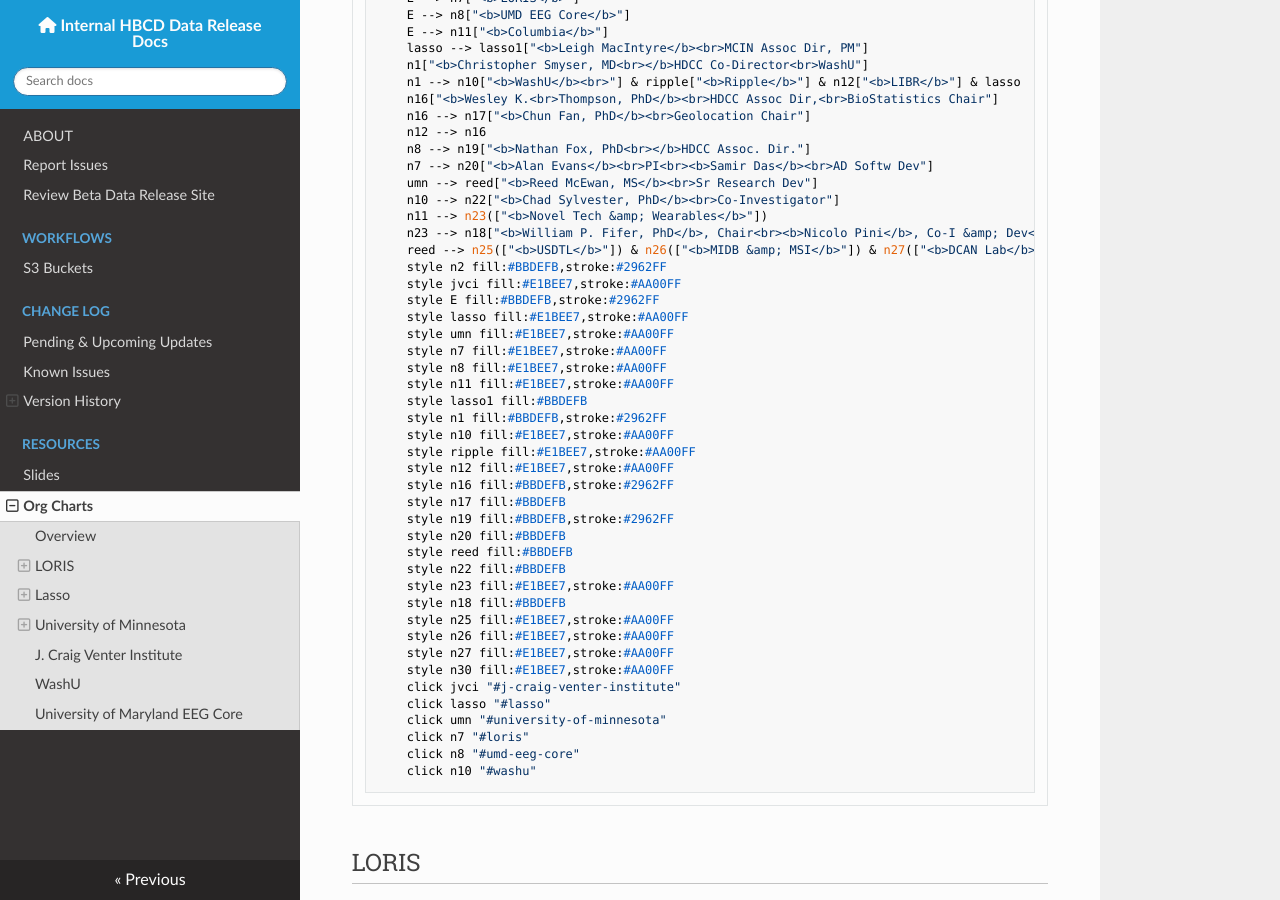
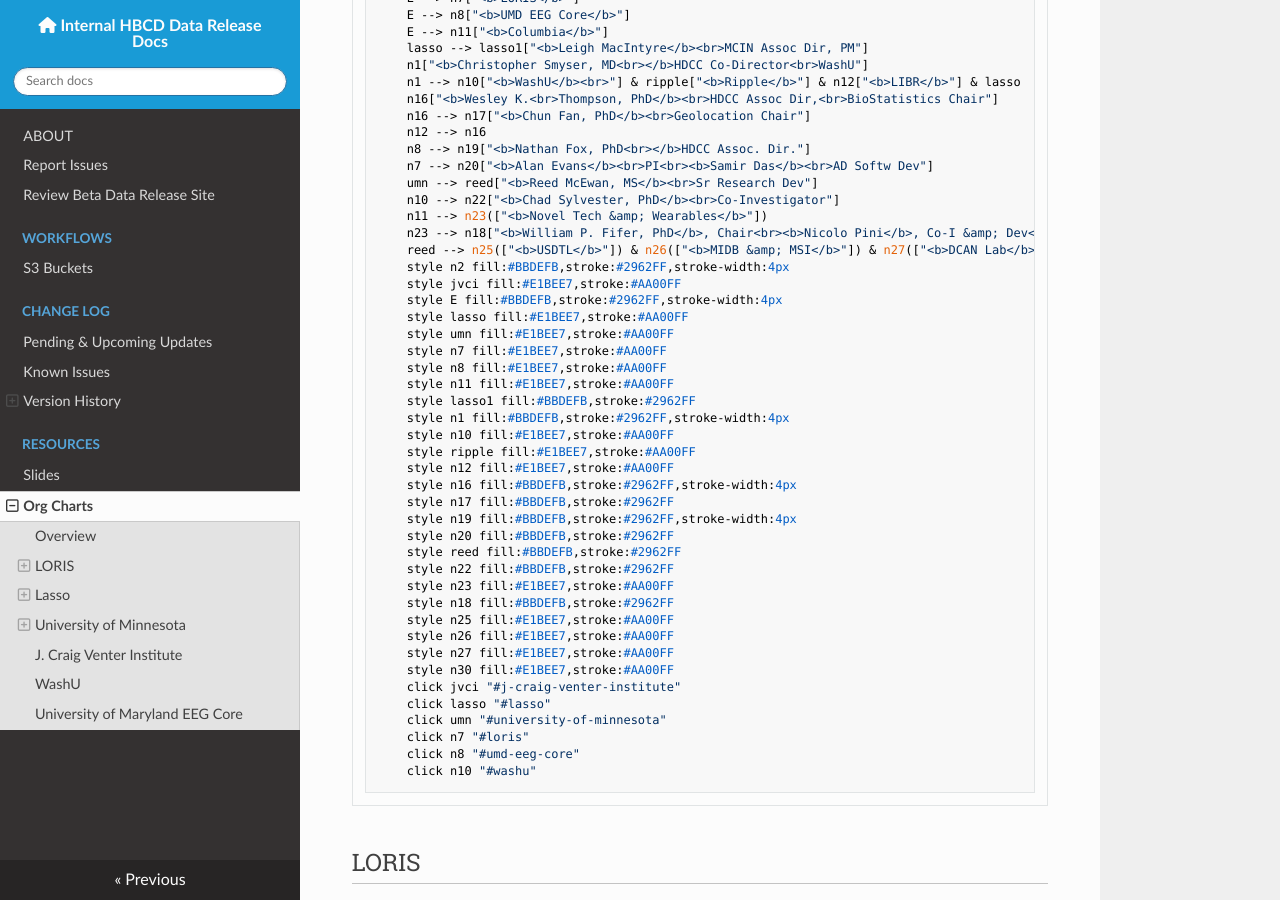
Before and after one commit to DCAN-Labs/hbcd-docs-internal, an MkDocs documentation site: the page built from docs/orgcharts.md, in a window 1280 px wide and 900 px high, scrolled down 694 px. Built offline with MkDocs 1.6.1, drawn with Linux system fonts in a browser that asks for light colours; nearby versions of some CDN libraries.

```diff
--- a/docs/orgcharts.md
+++ b/docs/orgcharts.md
@@ -35,27 +35,27 @@
     n11 --> n23(["<b>Novel Tech &amp; Wearables</b>"])
     n23 --> n18["<b>William P. Fifer, PhD</b>, Chair<br><b>Nicolo Pini</b>, Co-I &amp; Dev<br><b>Beth Smith</b>"]
     reed --> n25(["<b>USDTL</b>"]) & n26(["<b>MIDB &amp; MSI</b>"]) & n27(["<b>DCAN Lab</b>"]) & n30(["<b>HST</b>"])
-    style n2 fill:#BBDEFB,stroke:#2962FF
+    style n2 fill:#BBDEFB,stroke:#2962FF,stroke-width:4px
     style jvci fill:#E1BEE7,stroke:#AA00FF
-    style E fill:#BBDEFB,stroke:#2962FF
+    style E fill:#BBDEFB,stroke:#2962FF,stroke-width:4px
     style lasso fill:#E1BEE7,stroke:#AA00FF
     style umn fill:#E1BEE7,stroke:#AA00FF
     style n7 fill:#E1BEE7,stroke:#AA00FF
     style n8 fill:#E1BEE7,stroke:#AA00FF
     style n11 fill:#E1BEE7,stroke:#AA00FF
-    style lasso1 fill:#BBDEFB
-    style n1 fill:#BBDEFB,stroke:#2962FF
+    style lasso1 fill:#BBDEFB,stroke:#2962FF
+    style n1 fill:#BBDEFB,stroke:#2962FF,stroke-width:4px
     style n10 fill:#E1BEE7,stroke:#AA00FF
     style ripple fill:#E1BEE7,stroke:#AA00FF
     style n12 fill:#E1BEE7,stroke:#AA00FF
-    style n16 fill:#BBDEFB,stroke:#2962FF
-    style n17 fill:#BBDEFB
-    style n19 fill:#BBDEFB,stroke:#2962FF
-    style n20 fill:#BBDEFB
-    style reed fill:#BBDEFB
-    style n22 fill:#BBDEFB
+    style n16 fill:#BBDEFB,stroke:#2962FF,stroke-width:4px
+    style n17 fill:#BBDEFB,stroke:#2962FF
+    style n19 fill:#BBDEFB,stroke:#2962FF,stroke-width:4px
+    style n20 fill:#BBDEFB,stroke:#2962FF
+    style reed fill:#BBDEFB,stroke:#2962FF
+    style n22 fill:#BBDEFB,stroke:#2962FF
     style n23 fill:#E1BEE7,stroke:#AA00FF
-    style n18 fill:#BBDEFB
+    style n18 fill:#BBDEFB,stroke:#2962FF
     style n25 fill:#E1BEE7,stroke:#AA00FF
     style n26 fill:#E1BEE7,stroke:#AA00FF
     style n27 fill:#E1BEE7,stroke:#AA00FF
```
